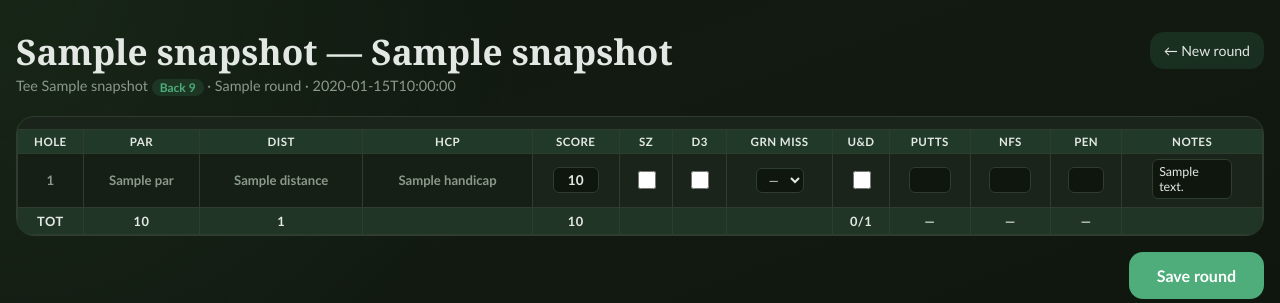
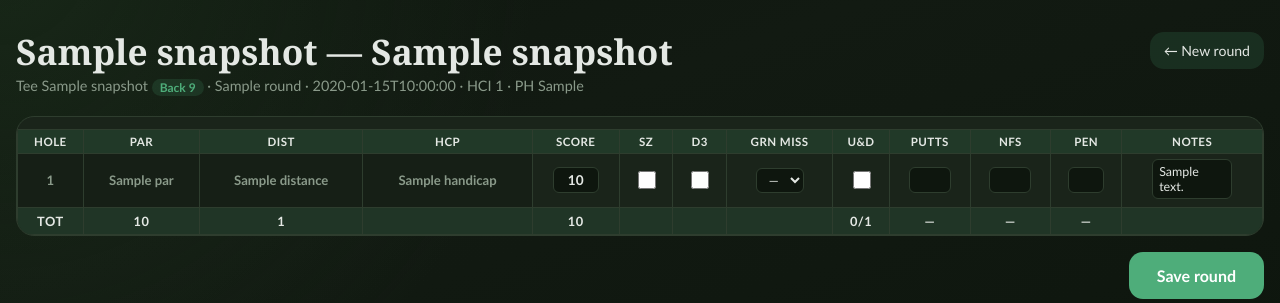
Before and after one commit to Brakjen/golf-scorecards, a FastAPI app: template src/golf_scorecards/templates/round_entry.html in a window 1280 px wide. Shown: the part 44-347 px from the top of the page. Run offline with FastAPI, Linux system fonts and the light colour scheme; the template is opened without the code that fills it: most values are stand-ins (such as "Sample title", 1, 10 or a date in 2020).

Commit message:
feat: show HCI and playing handicap on round detail and entry pages

```diff
--- a/src/golf_scorecards/templates/round_detail.html
+++ b/src/golf_scorecards/templates/round_detail.html
@@ -14,6 +14,8 @@
         {% endif %}
         {% if round.player_name %} · {{ round.player_name }}{% endif %}
         · {{ round.round_date.isoformat() }}
+        {% if round.handicap_index is not none %} · HCI {{ round.handicap_index }}{% endif %}
+        {% if round.playing_handicap is not none %} · PH {{ round.playing_handicap }}{% endif %}
       </p>
     </div>
     <div class="detail-actions">
--- a/src/golf_scorecards/templates/round_entry.html
+++ b/src/golf_scorecards/templates/round_entry.html
@@ -14,6 +14,8 @@
         {% endif %}
         {% if round.player_name %} · {{ round.player_name }}{% endif %}
         · {{ round.round_date.isoformat() }}
+        {% if round.handicap_index is not none %} · HCI {{ round.handicap_index }}{% endif %}
+        {% if round.playing_handicap is not none %} · PH {{ round.playing_handicap }}{% endif %}
       </p>
     </div>
     <a href="/rounds/new" class="btn-back">← New round</a>
```
